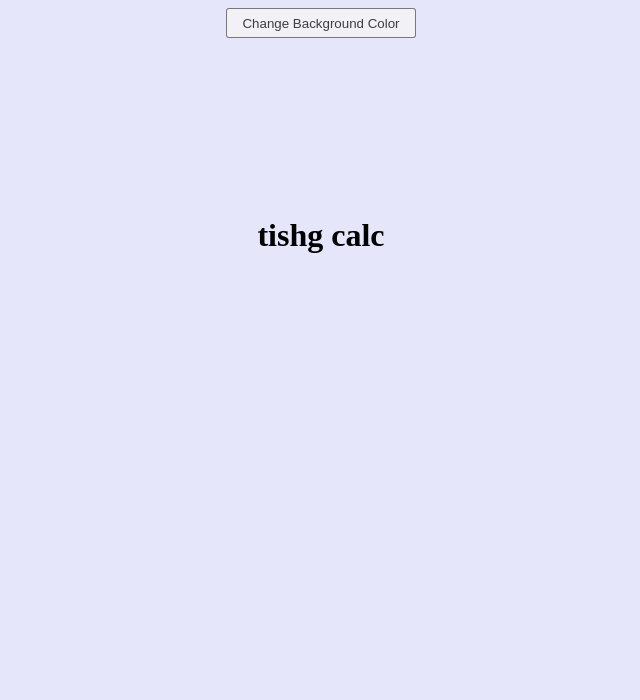
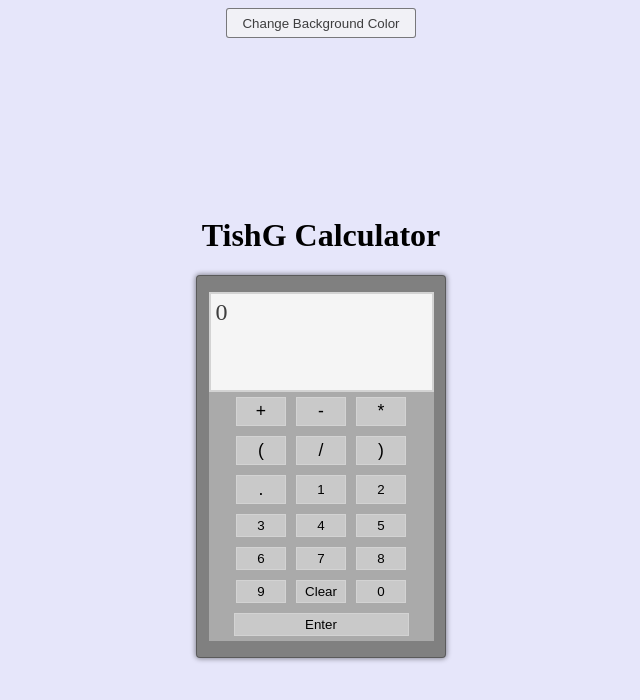
Before and after one commit to TishG/tg-calculator, a React (Create React App) app: page / in a window 1280 px wide. Shown: the top 700 px of the page, without its empty margins (319-959 px from the left). Built offline with nearby package versions, Linux system fonts and the light colour scheme.

Commit message:
adde calculator component and functionality with redux

```diff
--- a/src/App.js
+++ b/src/App.js
@@ -2,6 +2,7 @@ import React from "react";
 
 //components
 import Settings from "./components/Settings";
+import Calculator from "./components/Calculator";
 
 //Redux
 import { connect } from "react-redux";
@@ -15,7 +16,8 @@ const App = ({ bgColor }) => {
   return (
     <div className="app" style={AppStyles}>
       <Settings />
-      <h1>tishg calc</h1>
+      <h1 className="title">TishG Calculator</h1>
+      <Calculator />
     </div>
   );
 };
--- a/src/components/Calculator.js
+++ b/src/components/Calculator.js
@@ -0,0 +1,125 @@
+import React from "react";
+
+//Redux
+import { connect } from "react-redux";
+import {
+  setValue,
+  setLimitReached,
+  setClear,
+  setEnter
+} from "../redux/actionCreators/calculatorActions";
+
+const Calculator = props => {
+  const {
+    value,
+    limitReached,
+    setLimitReached,
+    setValue,
+    setClear,
+    setEnter
+  } = props;
+  const handleValue = val => {
+    if (value.length <= 35) {
+      let newValue;
+      if (value.length === 1 && value === "0") {
+        newValue = val;
+        setValue(newValue);
+      } else {
+        newValue = value + val;
+        setValue(newValue);
+      }
+    } else {
+      setLimitReached();
+    }
+  };
+  return (
+    <div className="calculator">
+      <div className="frame">
+        <div className="screen">
+          <div className="value">{value}</div>
+          <small
+            style={limitReached ? { display: "block" } : { display: "none" }}
+            className="limit-reached"
+          >
+            Maximum Limit Reached
+          </small>
+        </div>
+        <div className="calc-btns-container">
+          <button className="button op" onClick={() => handleValue("+")}>
+            +
+          </button>
+          <button className="button op" onClick={() => handleValue("-")}>
+            -
+          </button>
+          <button className="button op" onClick={() => handleValue("*")}>
+            *
+          </button>
+          <button className="button op" onClick={() => handleValue("(")}>
+            (
+          </button>
+          <button className="button op" onClick={() => handleValue("/")}>
+            /
+          </button>
+          <button className="button op" onClick={() => handleValue(")")}>
+            )
+          </button>
+          <button className="button op" onClick={() => handleValue(".")}>
+            .
+          </button>
+          <button className="button" onClick={() => handleValue("1")}>
+            1
+          </button>
+          <button className="button" onClick={() => handleValue("2")}>
+            2
+          </button>
+          <button className="button" onClick={() => handleValue("3")}>
+            3
+          </button>
+          <button className="button" onClick={() => handleValue("4")}>
+            4
+          </button>
+          <button className="button" onClick={() => handleValue("5")}>
+            5
+          </button>
+          <button className="button" onClick={() => handleValue("6")}>
+            6
+          </button>
+          <button className="button" onClick={() => handleValue("7")}>
+            7
+          </button>
+          <button className="button" onClick={() => handleValue("8")}>
+            8
+          </button>
+          <button className="button" onClick={() => handleValue("9")}>
+            9
+          </button>
+          <button className="button clear" onClick={() => setClear()}>
+            Clear
+          </button>
+          <button className="button" onClick={() => handleValue("0")}>
+            0
+          </button>
+          <button className="button enter" onClick={() => setEnter()}>
+            Enter
+          </button>
+        </div>
+      </div>
+    </div>
+  );
+};
+
+const mapStateToProps = state => {
+  return {
+    value: state.calculator.value,
+    limitReached: state.calculator.limitReached
+  };
+};
+
+const mapDispatchToProps = {
+  setValue,
+  setEnter,
+  setClear,
+  setLimitReached
+};
+
+export default connect(mapStateToProps, mapDispatchToProps)(Calculator);
--- a/src/index.css
+++ b/src/index.css
@@ -10,7 +10,6 @@ body {
   margin: 0;
   padding: 0;
   height: 100vh;
-  text-align: center;
 }
 
 /***** App Componenent *****/
@@ -18,6 +17,10 @@ body {
 .app {
   padding-top: 0.5em;
   height: 100vh;
+}
+
+.app .title {
+  text-align: center;
 }
 /***** App Componenent *****/
 
@@ -80,3 +83,80 @@ body {
   background-color: rgb(255, 233, 236);
 }
 /***** Settings Componenent *****/
+
+/***** Calculator Component *****/
+
+.frame {
+  width: 250px;
+  border: 1px solid rgba(0, 0, 0, 0.3);
+  border-radius: 4px;
+  -webkit-box-shadow: 0px 0px 5px 1px rgba(0, 0, 0, 0.4);
+  -moz-box-shadow: 0px 0px 5px 1px rgba(0, 0, 0, 0.4);
+  box-shadow: 0px 0px 5px 1px rgba(0, 0, 0, 0.4);
+  margin: auto;
+  padding: 1em;
+  display: flex;
+  flex-direction: column;
+  justify-content: center;
+  align-items: center;
+  background-color: gray;
+}
+
+.screen {
+  box-sizing: border-box;
+  width: 225px;
+  height: 100px;
+  padding: 5px;
+  border: 2px solid lightgray;
+  background-color: whitesmoke;
+  font-size: 1.5em;
+  word-wrap: break-word;
+}
+
+.screen .value {
+  color:rgba(0,0,0,0.75);
+}
+
+.calc-btns-container {
+  box-sizing: border-box;
+  width: 225px;
+  display: flex;
+  justify-content: center;
+  flex-wrap: wrap;
+  background-color: rgba(211, 211, 211, 0.5);
+}
+
+.button {
+  width: calc(200px / 4);
+  padding: 3px 0px;
+  background-color: rgba(211, 211, 211, 0.75);
+  border: 1px solid rgb(211, 211, 211);
+  margin: 5px;
+  text-align: center;
+  cursor: pointer;
+  transition: 0.4s background-color;
+}
+
+.button:hover {
+  background-color: rgb(211, 211, 211);
+  border: 1px solid rgba(211, 211, 211, 0.75);
+}
+
+.button:active {
+  transform: scale(0.97);
+}
+
+.op {
+  font-size: 1.1em;
+}
+
+.enter {
+  width: 175px;
+}
+
+.limit-reached {
+  color: rgba(255, 0, 0, 0.75);
+  font-size: 0.7em;
+}
+
+/***** Calculator Component *****/
--- a/src/redux/actionCreators/calculatorActions.js
+++ b/src/redux/actionCreators/calculatorActions.js
@@ -0,0 +1,26 @@
+import { SET_VALUE, SET_LIMIT_REACHED, SET_CLEAR, SET_ENTER } from "../constants/calculatorConstants";
+
+export const setValue = val => {
+  return {
+    type: SET_VALUE,
+    payload: val
+  };
+};
+
+export const setLimitReached = () => {
+    return {
+      type: SET_LIMIT_REACHED
+    };
+  };
+
+export const setClear = () => {
+    return {
+        type:SET_CLEAR
+    }
+}
+
+export const setEnter = () => {
+    return {
+        type: SET_ENTER
+    }
+}
--- a/src/redux/constants/calculatorConstants.js
+++ b/src/redux/constants/calculatorConstants.js
@@ -0,0 +1,4 @@
+export const SET_VALUE = "SET_VALUE";
+export const SET_LIMIT_REACHED = "SET_LIMIT_REACHED";
+export const SET_CLEAR = "SET_CLEAR";
+export const SET_ENTER = "SET_ENTER";
--- a/src/redux/reducers/calculatorReducer.js
+++ b/src/redux/reducers/calculatorReducer.js
@@ -1,7 +1,41 @@
-const initialState = {};
+import {
+  SET_ENTER,
+  SET_CLEAR,
+  SET_LIMIT_REACHED,
+  SET_VALUE
+} from "../constants/calculatorConstants";
+
+const initialState = {
+  value: "0",
+  limitReached: false
+};
 
 export const calculatorReducer = (state = initialState, action) => {
-  return state;
+  switch (action.type) {
+    case SET_VALUE:
+      return {
+        ...state,
+        value: action.payload
+      };
+    case SET_ENTER:
+      return {
+        ...state,
+        value: eval(state.value)
+      };
+    case SET_CLEAR:
+      return {
+        ...state,
+        value: "0",
+        limitReached: false
+      };
+    case SET_LIMIT_REACHED:
+      return {
+        ...state,
+        limitReached: true
+      };
+    default:
+      return state;
+  }
 };
 
 export default calculatorReducer;
```
Also changed, not shown: package.json (+7 -1 lines), src/components/Settings.js (+5 -2 lines), 1 other file (tests, documents, lock files or other folders).
